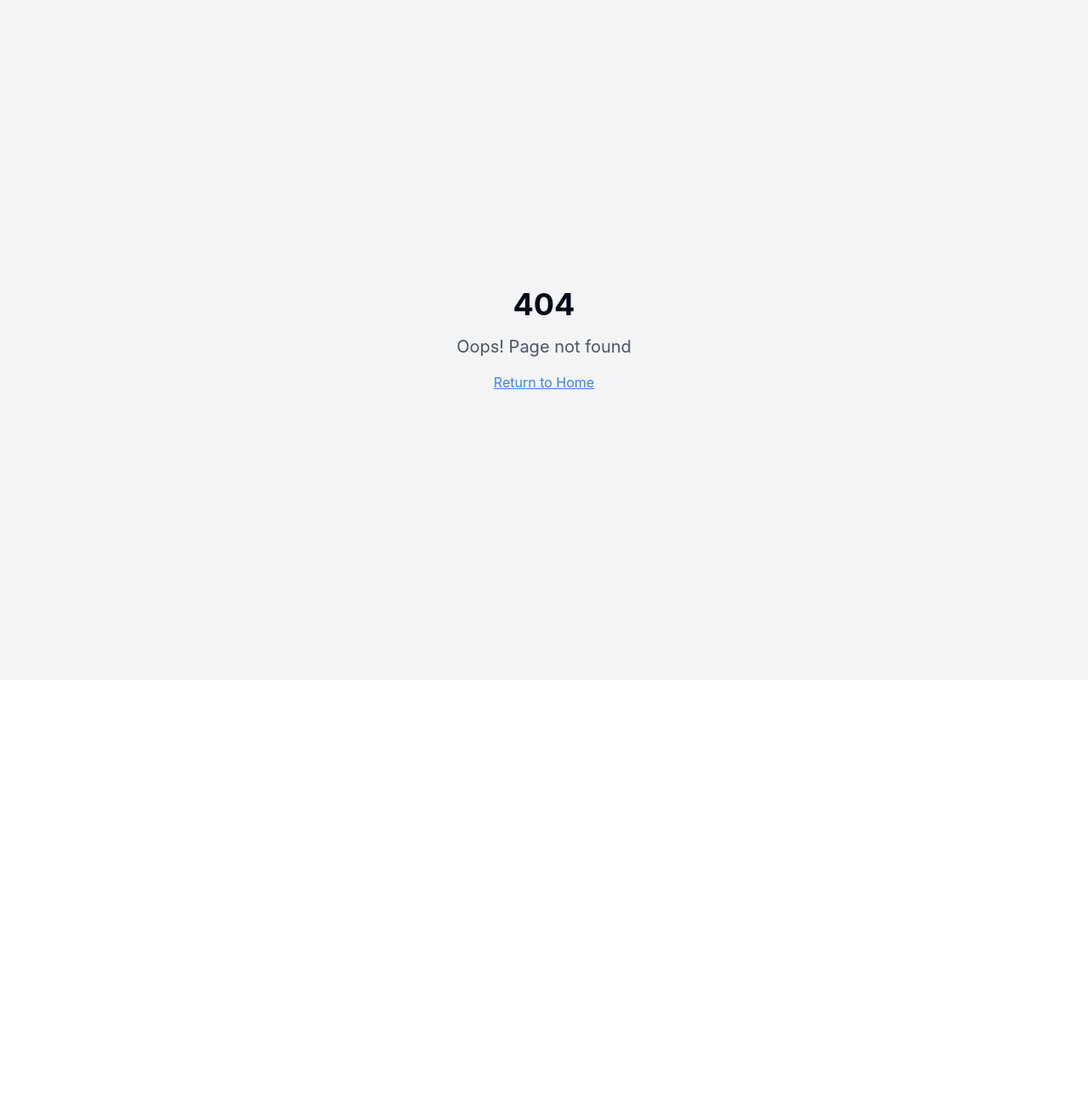
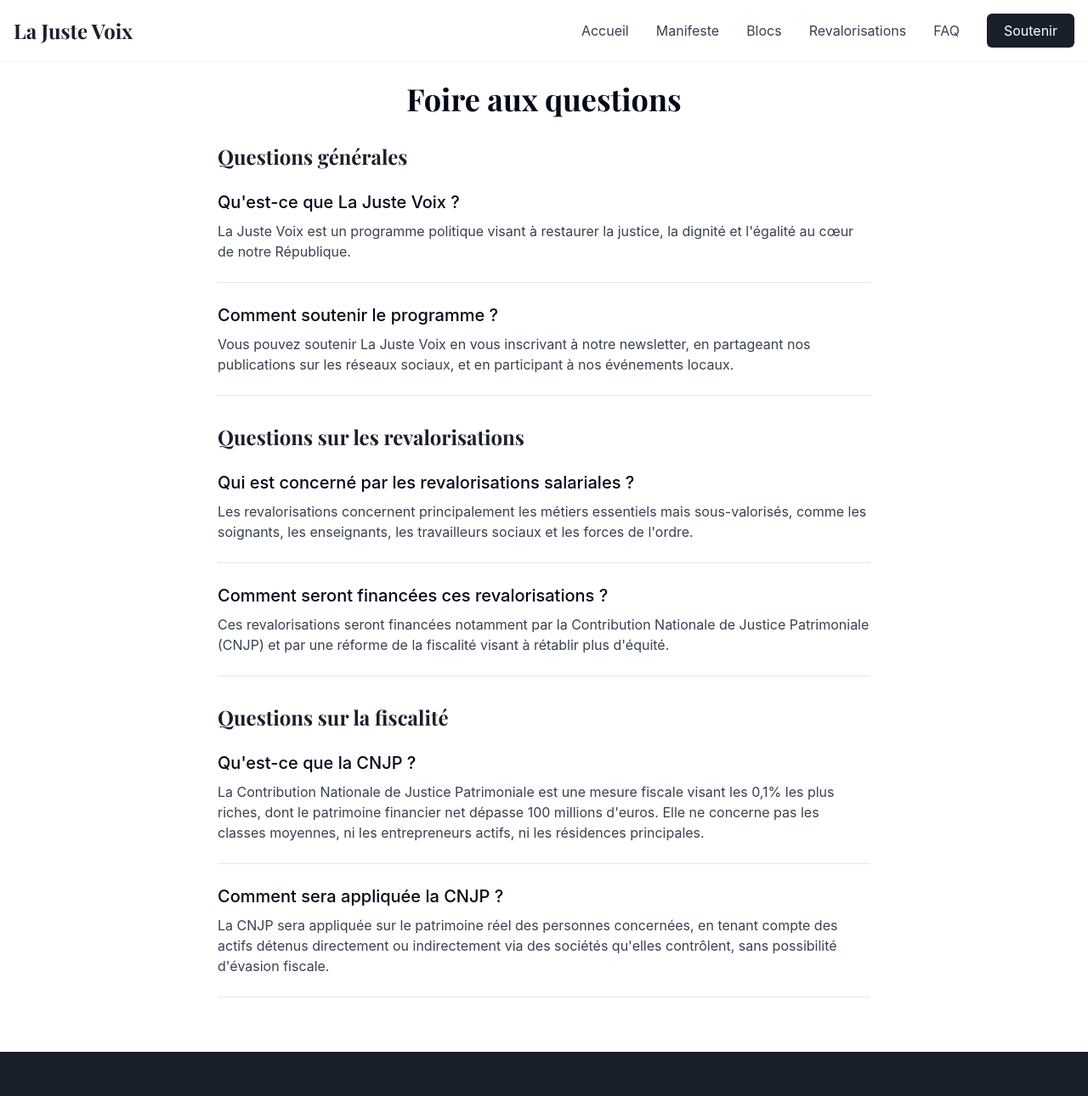
Before and after one commit to laeticiamng/la-juste-voix-politique, a React (Vite) app: page /faq in a window 1280 px wide. Before the commit this address had no page. Shown: the top 1290 px of the page at 85% size. Before the commit the page ends 800 px from the top, so only its background shows below. Built offline with nearby package versions, Linux system fonts and the light colour scheme; a web font is replaced by a local one.

Commit message:
Add navigation links
Add links for Accueil, Manifeste, Blocs, and FAQ in the navigation.

```diff
--- a/src/App.tsx
+++ b/src/App.tsx
@@ -11,6 +11,7 @@ import Bloc from "./pages/Bloc";
 import NotFound from "./pages/NotFound";
 import Revalorisations from "./pages/Revalorisations";
 import TaxBrackets from "./pages/TaxBrackets";
+import FAQ from "./pages/FAQ";
 
 const queryClient = new QueryClient();
 
@@ -27,6 +28,7 @@ function App() {
               <Route path="/manifeste" element={<Manifeste />} />
               <Route path="/revalorisations" element={<Revalorisations />} />
               <Route path="/fiscalite" element={<TaxBrackets />} />
+              <Route path="/faq" element={<FAQ />} />
               <Route path="/bloc/:id" element={<Bloc />} />
               <Route path="*" element={<NotFound />} />
             </Routes>
--- a/src/components/Footer.tsx
+++ b/src/components/Footer.tsx
@@ -21,8 +21,9 @@ const Footer: React.FC = () => {
             <ul className="space-y-2">
               <li><Link to="/" className="text-gray-300 hover:text-white transition-colors">Accueil</Link></li>
               <li><Link to="/manifeste" className="text-gray-300 hover:text-white transition-colors">Manifeste</Link></li>
-              <li><Link to="#" className="text-gray-300 hover:text-white transition-colors">Blocs</Link></li>
-              <li><Link to="#" className="text-gray-300 hover:text-white transition-colors">FAQ</Link></li>
+              <li><Link to="/revalorisations" className="text-gray-300 hover:text-white transition-colors">Revalorisations</Link></li>
+              <li><Link to="/fiscalite" className="text-gray-300 hover:text-white transition-colors">Fiscalité</Link></li>
+              <li><Link to="/faq" className="text-gray-300 hover:text-white transition-colors">FAQ</Link></li>
             </ul>
           </div>
 
--- a/src/components/Header.tsx
+++ b/src/components/Header.tsx
@@ -50,6 +50,9 @@ const Header: React.FC = () => {
           <Link to="/revalorisations" className="text-gray-700 hover:text-ljv-navy transition-colors">
             Revalorisations
           </Link>
+          <Link to="/faq" className="text-gray-700 hover:text-ljv-navy transition-colors">
+            FAQ
+          </Link>
           <Link to="#" className="bg-ljv-navy text-white px-5 py-2 rounded-md hover:bg-ljv-navy/90 transition-colors">
             Soutenir
           </Link>
@@ -97,6 +100,13 @@ const Header: React.FC = () => {
               Revalorisations
             </Link>
             <Link
+              to="/faq"
+              className="block text-gray-700 hover:text-ljv-navy transition-colors py-2"
+              onClick={() => setIsMenuOpen(false)}
+            >
+              FAQ
+            </Link>
+            <Link
               to="#"
               className="block bg-ljv-navy text-white py-2 px-4 rounded-md text-center hover:bg-ljv-navy/90"
               onClick={() => setIsMenuOpen(false)}
--- /dev/null
+++ b/src/pages/FAQ.tsx
@@ -0,0 +1,64 @@
+
+import React from 'react';
+import Header from '../components/Header';
+import Footer from '../components/Footer';
+
+const FAQ = () => {
+  return (
+    <div className="min-h-screen flex flex-col">
+      <Header />
+      <main className="flex-grow pt-24 pb-16">
+        <div className="container mx-auto px-4">
+          <h1 className="text-3xl md:text-4xl font-serif font-bold mb-8 text-center">Foire aux questions</h1>
+
+          <div className="max-w-3xl mx-auto space-y-8">
+            <div className="space-y-6">
+              <h2 className="text-2xl font-serif font-bold text-ljv-navy">Questions générales</h2>
+
+              <div className="border-b border-gray-200 pb-6">
+                <h3 className="text-xl font-medium mb-2">Qu'est-ce que La Juste Voix ?</h3>
+                <p className="text-gray-700">La Juste Voix est un programme politique visant à restaurer la justice, la dignité et l'égalité au cœur de notre République.</p>
+              </div>
+
+              <div className="border-b border-gray-200 pb-6">
+                <h3 className="text-xl font-medium mb-2">Comment soutenir le programme ?</h3>
+                <p className="text-gray-700">Vous pouvez soutenir La Juste Voix en vous inscrivant à notre newsletter, en partageant nos publications sur les réseaux sociaux, et en participant à nos événements locaux.</p>
+              </div>
+            </div>
+
+            <div className="space-y-6">
+              <h2 className="text-2xl font-serif font-bold text-ljv-navy">Questions sur les revalorisations</h2>
+
+              <div className="border-b border-gray-200 pb-6">
+                <h3 className="text-xl font-medium mb-2">Qui est concerné par les revalorisations salariales ?</h3>
+                <p className="text-gray-700">Les revalorisations concernent principalement les métiers essentiels mais sous-valorisés, comme les soignants, les enseignants, les travailleurs sociaux et les forces de l'ordre.</p>
+              </div>
+
+              <div className="border-b border-gray-200 pb-6">
+                <h3 className="text-xl font-medium mb-2">Comment seront financées ces revalorisations ?</h3>
+                <p className="text-gray-700">Ces revalorisations seront financées notamment par la Contribution Nationale de Justice Patrimoniale (CNJP) et par une réforme de la fiscalité visant à rétablir plus d'équité.</p>
+              </div>
+            </div>
+
+            <div className="space-y-6">
+              <h2 className="text-2xl font-serif font-bold text-ljv-navy">Questions sur la fiscalité</h2>
+
+              <div className="border-b border-gray-200 pb-6">
+                <h3 className="text-xl font-medium mb-2">Qu'est-ce que la CNJP ?</h3>
+                <p className="text-gray-700">La Contribution Nationale de Justice Patrimoniale est une mesure fiscale visant les 0,1% les plus riches, dont le patrimoine financier net dépasse 100 millions d'euros. Elle ne concerne pas les classes moyennes, ni les entrepreneurs actifs, ni les résidences principales.</p>
+              </div>
+
+              <div className="border-b border-gray-200 pb-6">
+                <h3 className="text-xl font-medium mb-2">Comment sera appliquée la CNJP ?</h3>
+                <p className="text-gray-700">La CNJP sera appliquée sur le patrimoine réel des personnes concernées, en tenant compte des actifs détenus directement ou indirectement via des sociétés qu'elles contrôlent, sans possibilité d'évasion fiscale.</p>
+              </div>
+            </div>
+          </div>
+        </div>
+      </main>
+      <Footer />
+    </div>
+  );
+};
+
+export default FAQ;
```
